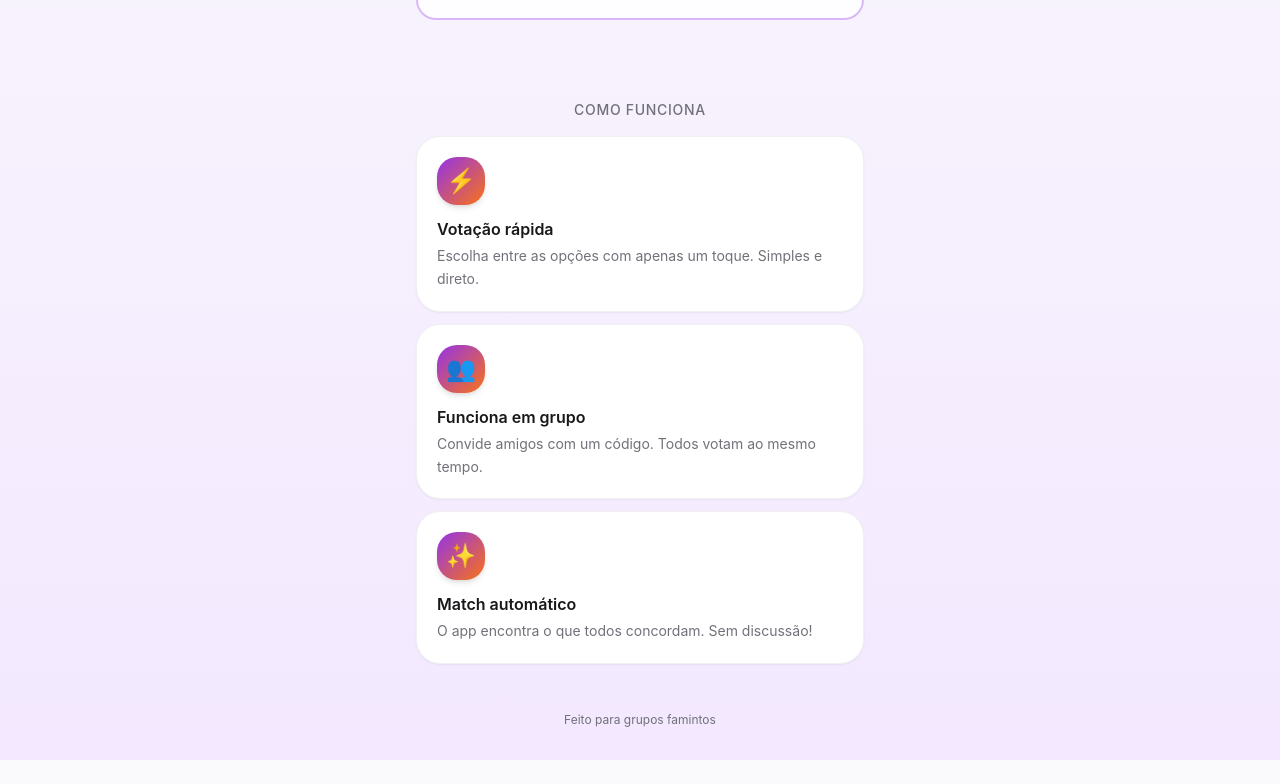
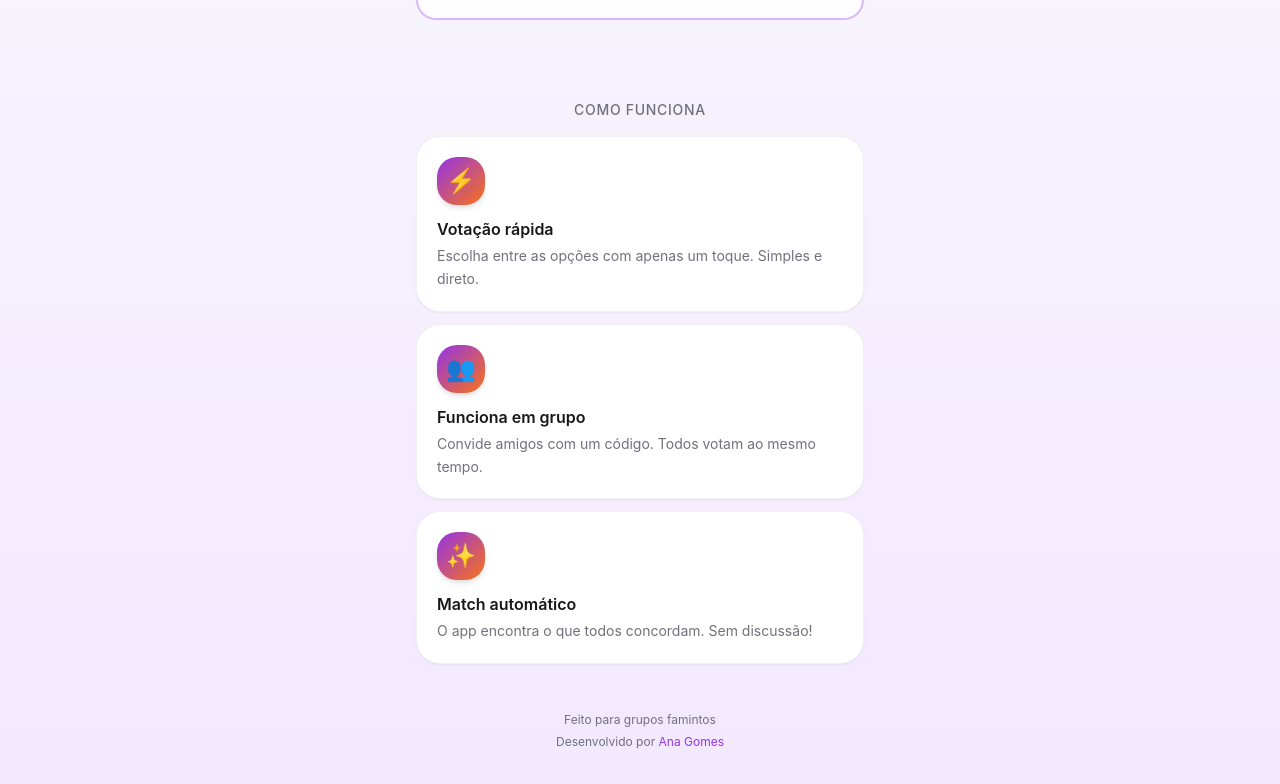
Before and after one commit to devanaclimgo/Choosy, a React (Vite) app in the folder frontend/: page / in a window 1280 px wide. Shown: the part 505-1289 px from the top of the page. Before the commit the page ends 1265 px from the top, so only its background shows below. Built offline with nearby package versions, Linux system fonts and the light colour scheme.

Commit message:
feat: add developer credit to footer in HomePage component

```diff
--- a/frontend/src/components/HomePage.tsx
+++ b/frontend/src/components/HomePage.tsx
@@ -108,6 +108,11 @@ function LandingContent() {
           <p className="text-xs text-muted-foreground">
             Feito para grupos famintos
           </p>
+          <span className="text-xs text-muted-foreground">
+            Desenvolvido por <a href="https://www.linkedin.com/in/ana-gomes-dev" className="text-primary hover:underline" no-opener no-referrer target="_blank">
+              Ana Gomes
+            </a>
+          </span>
         </div>
       </footer>
     </main>
```
